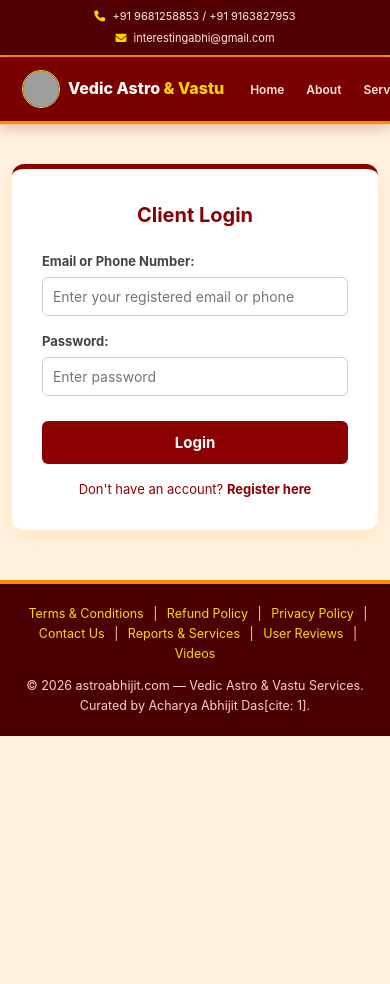
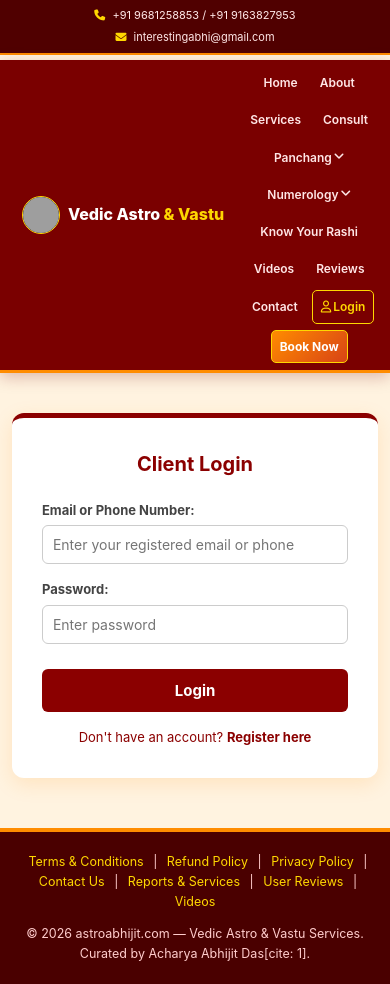
Before and after one commit to sduttapc-dot/astro-website, a website: page auth.html in a window 390 px wide. Before the commit the page ends 844 px from the top, so only its background shows below. Drawn offline with Linux system fonts and the light colour scheme; grey boxes are pictures that could not be loaded.

Commit message:
Update style.css

```diff
--- a/style.css
+++ b/style.css
@@ -73,3 +73,38 @@ html, body {
     box-sizing: border-box !important;
   }
 }
+/* ==========================================================
+   ASTRO ABHIJIT - EXACT MOBILE HEADER & MENU FIX
+   ========================================================== */
+@media screen and (max-width: 768px) {
+  /* ওপরের কন্টাক্ট ইনফো এবং হেডার ফিক্স */
+  header, .header, .top-bar {
+    display: flex !important;
+    flex-direction: column !important;
+    align-items: center !important;
+    justify-content: center !important;
+    text-align: center !important;
+    width: 100% !important;
+    padding: 5px !important;
+    box-sizing: border-box !important;
+  }
+
+  /* ন্যাভবার বা মেনুগুলোকে মোবাইলে নিচে নিচে বা সুন্দরভাবে র‍্যাপ করা */
+  nav, .navbar, .menu, ul.nav-links {
+    display: flex !important;
+    flex-wrap: wrap !important;
+    justify-content: center !important;
+    align-items: center !important;
+    width: 100% !important;
+    padding: 0 !important;
+    margin: 5px 0 !important;
+  }
+
+  /* মেনুর একেকটি লিংকের সাইজ ও স্পেসিং ছোট করা যাতে লাইনে ধরে */
+  nav a, .navbar a, .menu a, ul.nav-links li a {
+    font-size: 12px !important;
+    padding: 6px 8px !important;
+    margin: 2px !important;
+    white-space: nowrap !important;
+  }
+}
```
